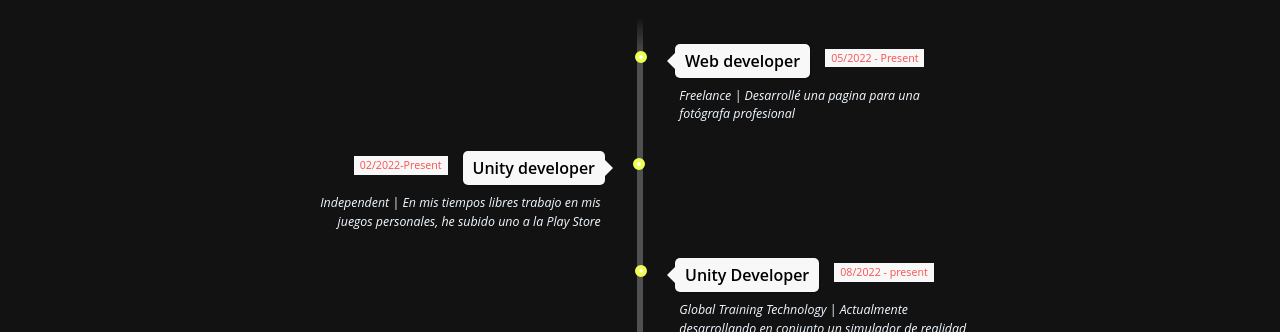
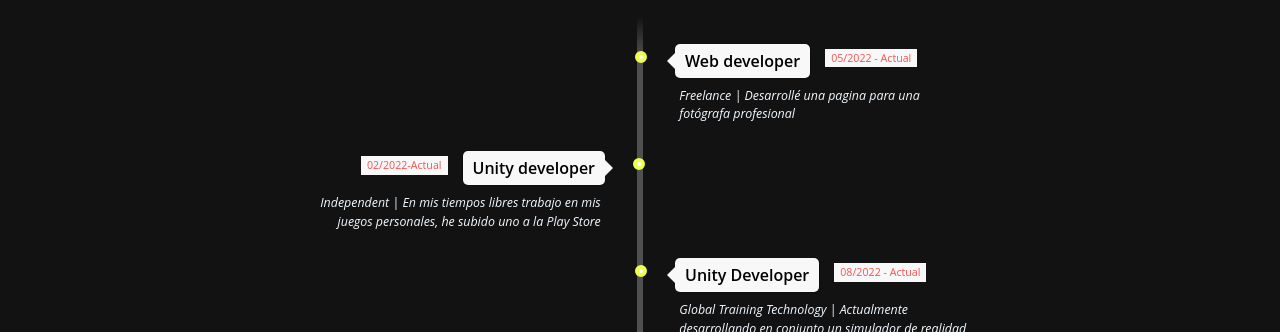
Before and after one commit to lautacoria18/lc-portfolio, a React (Create React App) app: page / in a window 1280 px wide. Shown: the part 538-870 px from the top of the page. Built offline with nearby package versions, Linux system fonts and the light colour scheme.

Commit message:
timeline

```diff
--- a/src/components/Timeline.js
+++ b/src/components/Timeline.js
@@ -11,7 +11,7 @@ export default function Timeline() {
     <div class="direction-r">
         <div class="flag-wrapper">
             <span class="flag">Web developer</span>
-            <span class="time-wrapper"><span class="time">05/2022 - Present</span></span>
+            <span class="time-wrapper"><span class="time">05/2022 - Actual</span></span>
         </div>
         <div class="desc">Freelance | Desarrollé una pagina para una fotógrafa profesional</div>
     </div>
@@ -22,7 +22,7 @@ export default function Timeline() {
     <div class="direction-l">
         <div class="flag-wrapper">
             <span class="flag">Unity developer</span>
-            <span class="time-wrapper"><span class="time">02/2022-Present</span></span>
+            <span class="time-wrapper"><span class="time">02/2022-Actual</span></span>
         </div>
         <div class="desc">Independent | En mis tiempos libres trabajo en mis juegos personales, he subido uno a la Play Store</div>
     </div>
@@ -33,7 +33,7 @@ export default function Timeline() {
     <div class="direction-r">
         <div class="flag-wrapper">
             <span class="flag">Unity Developer </span>
-            <span class="time-wrapper"><span class="time">08/2022 - present</span></span>
+            <span class="time-wrapper"><span class="time">08/2022 - Actual</span></span>
         </div>
         <div class="desc"> Global Training Technology | Actualmente desarrollando en conjunto un simulador de realidad virtual en multijugador para entrenar obreros en la industria petrolera.
         <li>Me encargué de armar la arquitectura del proyecto e integrarle el framework Photon (Servidor online)</li>
```
